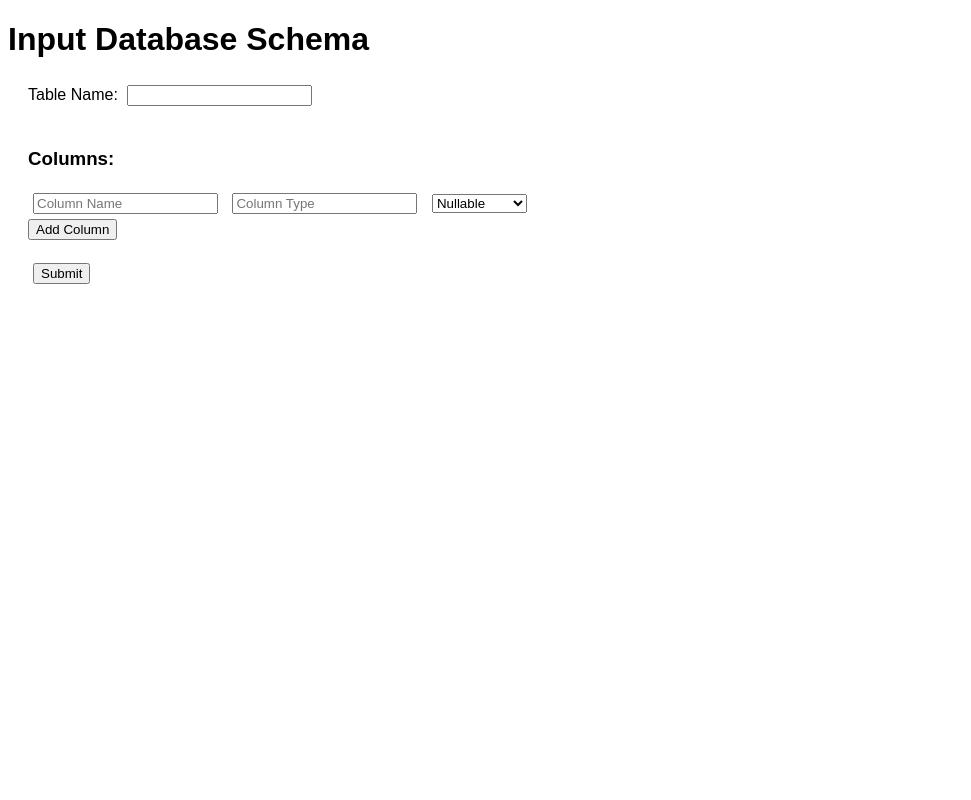
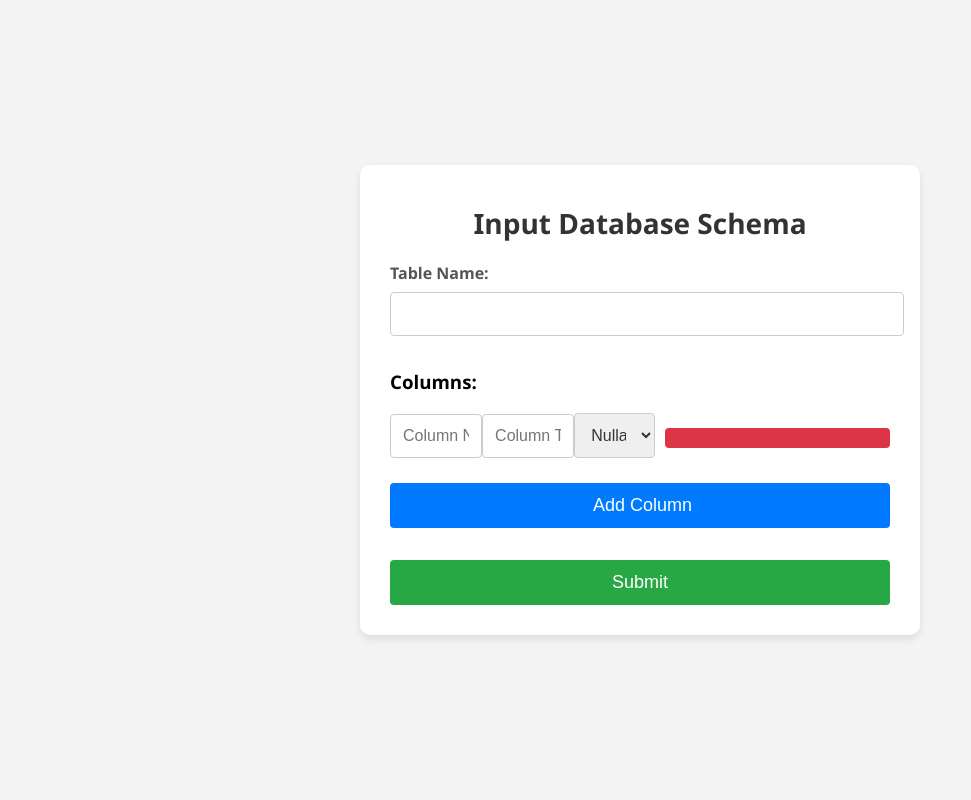
Before and after one commit to Akhileshnaga/country-onboarding-system, a Python web app: template frontend/templates/form.html in a window 1280 px wide. Shown: the whole page, without its empty margins (0-971 px from the left). Run offline with Jinja, Linux system fonts and the light colour scheme; the template is opened without the code that fills it, so the values that code supplies are empty.

Commit message:
Provided UI changes for inspection

```diff
--- a/frontend/static/styles.css
+++ b/frontend/static/styles.css
@@ -1,9 +1,103 @@
 body {
-    font-family: Arial, sans-serif;
+    font-family: 'Segoe UI', Tahoma, Geneva, Verdana, sans-serif;
+    margin: 0;
+    padding: 0;
+    background-color: #f4f4f4;
+    display: flex;
+    justify-content: center;
+    align-items: center;
+    height: 100vh;
 }
-form {
-    margin: 20px;
+
+.container {
+    background-color: #fff;
+    padding: 20px 30px;
+    border-radius: 10px;
+    box-shadow: 0 4px 8px rgba(0, 0, 0, 0.1);
+    width: 500px;
+    max-width: 90%;
 }
-input, select {
-    margin: 5px;
+
+h1 {
+    font-size: 28px;
+    margin-bottom: 20px;
+    text-align: center;
+    color: #333;
 }
+
+label {
+    display: block;
+    margin-bottom: 8px;
+    font-weight: bold;
+    color: #555;
+}
+
+input[type="text"], select {
+    width: calc(100% - 12px);
+    padding: 12px;
+    margin-bottom: 15px;
+    border: 1px solid #ccc;
+    border-radius: 4px;
+    font-size: 16px;
+    color: #333;
+}
+
+.column-group {
+    display: flex;
+    justify-content: space-between;
+    align-items: center;
+    margin-bottom: 10px;
+}
+
+.column-group input, .column-group select {
+    width: calc(33% - 10px);
+}
+
+button, input[type="submit"] {
+    width: 100%;
+    padding: 12px;
+    border: none;
+    border-radius: 4px;
+    background-color: #28a745;
+    color: #fff;
+    font-size: 18px;
+    cursor: pointer;
+    margin-bottom: 10px;
+    transition: background-color 0.3s ease;
+}
+
+button:hover, input[type="submit"]:hover {
+    background-color: #218838;
+}
+
+.add-column-btn {
+    background-color: #007bff;
+    display: flex;
+    align-items: center;
+    justify-content: center;
+}
+
+.add-column-btn:hover {
+    background-color: #0069d9;
+}
+
+.remove-column-btn {
+    background-color: #dc3545;
+    border: none;
+    color: #fff;
+    padding: 10px;
+    border-radius: 4px;
+    cursor: pointer;
+    display: flex;
+    align-items: center;
+    justify-content: center;
+    margin-left: 10px;
+}
+
+.remove-column-btn:hover {
+    background-color: #c82333;
+}
+
+.fa-plus, .fa-minus {
+    margin-right: 5px;
+}
--- a/frontend/templates/form.html
+++ b/frontend/templates/form.html
@@ -7,38 +7,55 @@
         function addColumn() {
             let container = document.getElementById("columns");
             let div = document.createElement("div");
+            div.classList.add("column-group");
             div.innerHTML = `
-                <input type="text" name="column_names" placeholder="Column Name">
-                <input type="text" name="column_types" placeholder="Column Type">
-                <select name="column_nullables">
+                <input type="text" name="column_names" placeholder="Column Name" required>
+                <input type="text" name="column_types" placeholder="Column Type" required>
+                <select name="column_nullables" required>
                     <option value="true">Nullable</option>
                     <option value="false">Not Nullable</option>
                 </select>
+                <button type="button" class="remove-column-btn" onclick="removeColumn(this)">
+                    <i class="fas fa-minus"></i>
+                </button>
             `;
             container.appendChild(div);
+        }
+
+        function removeColumn(button) {
+            let columnGroup = button.parentElement;
+            columnGroup.remove();
         }
     </script>
 </head>
 <body>
+    <div class="container">
         <h1>Input Database Schema</h1>
         <form action="/submit" method="post">
             <label for="table_name">Table Name:</label>
-        <input type="text" id="table_name" name="table_name" required><br><br>
+            <input type="text" id="table_name" name="table_name" required><br>
 
             <div id="columns">
                 <h3>Columns:</h3>
-            <div>
-                <input type="text" name="column_names" placeholder="Column Name">
-                <input type="text" name="column_types" placeholder="Column Type">
-                <select name="column_nullables">
+                <div class="column-group">
+                    <input type="text" name="column_names" placeholder="Column Name" required>
+                    <input type="text" name="column_types" placeholder="Column Type" required>
+                    <select name="column_nullables" required>
                         <option value="true">Nullable</option>
                         <option value="false">Not Nullable</option>
                     </select>
+                    <button type="button" class="remove-column-btn" onclick="removeColumn(this)">
+                        <i class="fas fa-minus"></i>
+                    </button>
                 </div>
             </div>
 
-        <button type="button" onclick="addColumn()">Add Column</button><br><br>
+            <button type="button" class="add-column-btn" onclick="addColumn()">
+                <i class="fas fa-plus"></i> Add Column
+            </button><br>
             <input type="submit" value="Submit">
         </form>
+    </div>
+
 </body>
 </html>
```
Lines whose indentation alone changed are shown as unchanged.
